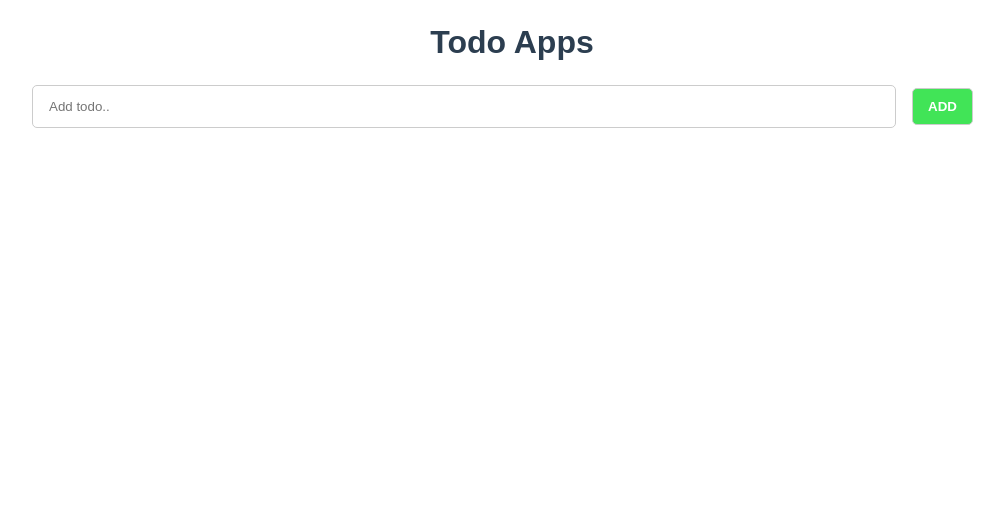
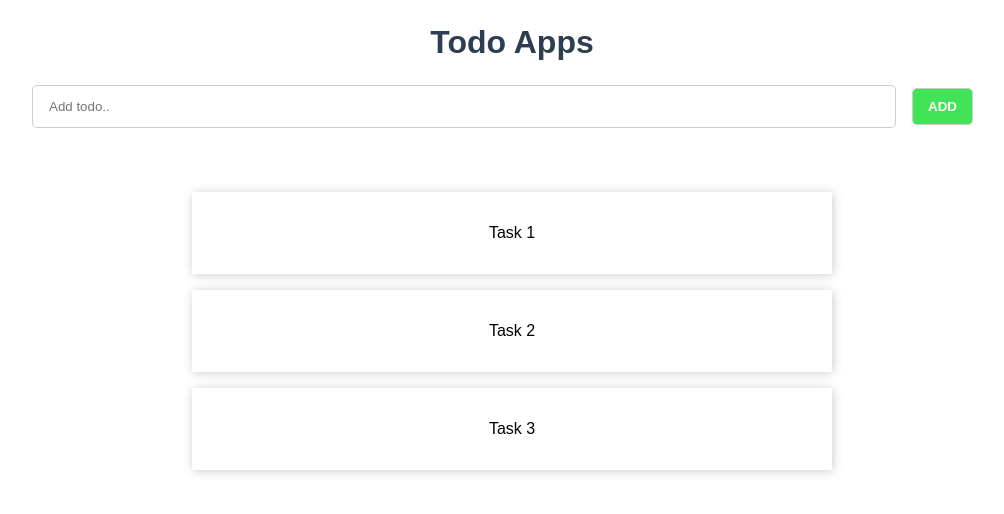
Before and after one commit to luthfizone/todo-animation, a Vue app: page / in a window 1280 px wide. Shown: the top 514 px of the page, without its empty margins (128-1132 px from the left). Built offline with nearby package versions, Linux system fonts and the light colour scheme.

Commit message:
feat: add todo content ui

```diff
--- a/src/assets/base.css
+++ b/src/assets/base.css
@@ -2,3 +2,7 @@
   --color-white: #fff;
   --color-text: #2c3e50;
 }
+
+:root {
+  --color-table-header: #a8a8a8;
+}
--- /dev/null
+++ b/src/components/TodoContent.vue
@@ -0,0 +1,25 @@
+<script setup></script>
+
+<template>
+  <div class="card-list">
+    <div>Task 1</div>
+    <div>Task 2</div>
+    <div>Task 3</div>
+  </div>
+</template>
+
+<style scoped>
+.card-list {
+  margin-top: 1.5rem;
+  width: 50%;
+  font-family: Arial, Helvetica, sans-serif;
+}
+
+.card-list div {
+  margin-top: 1rem;
+  padding: 5% 10%;
+  text-align: center;
+  cursor: pointer;
+  box-shadow: 1px 1px 10px rgba(0, 0, 0, 0.2);
+}
+</style>
--- a/src/views/HomeView.vue
+++ b/src/views/HomeView.vue
@@ -1,11 +1,13 @@
 <script setup>
 import Header from "@/components/Header.vue";
 import InputUser from "@/components/InputUser.vue";
+import TodoContent from "@/components/TodoContent.vue";
 </script>
 
 <template>
   <main>
     <Header />
     <InputUser />
+    <TodoContent />
   </main>
 </template>
```
